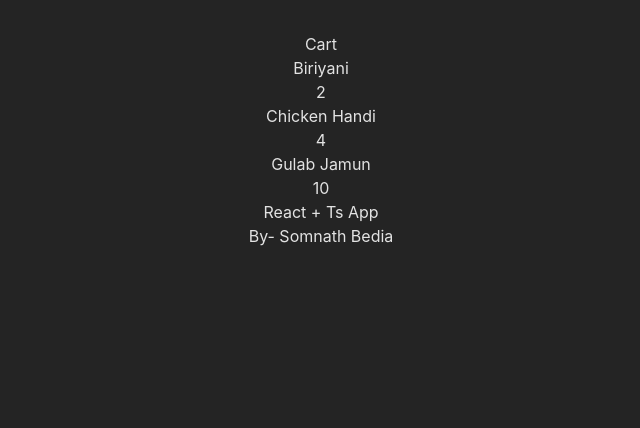
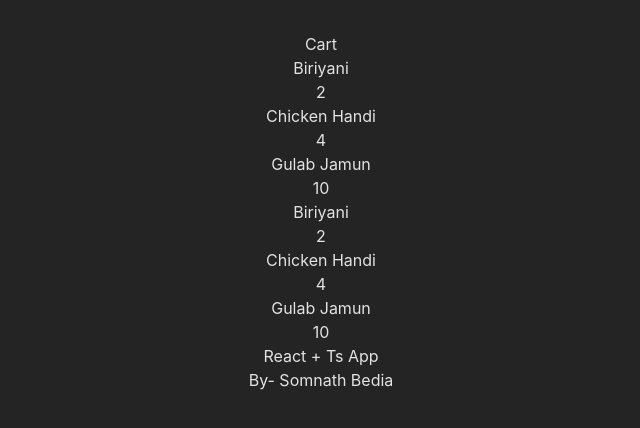
Before and after one commit to somnathbedia/pre-app, a React (Vite) app: page / in a window 1280 px wide. Shown: the top 428 px of the page, without its empty margins (319-959 px from the left). Built offline with nearby package versions, Linux system fonts and the light colour scheme.

Commit message:
method 2 of passing prop

```diff
--- a/src/components/Cart.tsx
+++ b/src/components/Cart.tsx
@@ -19,6 +19,8 @@
         }
     ]
 
+
+
   return (
     <section className="w-1/2 items-center">
       <h1>Cart</h1>
@@ -38,6 +40,10 @@
               item: "Gulab Jamun",
               quantity:10
           }} />
+
+          {
+            items.map((item)=> <MenuItem key={item.id} items={item}/>)
+          }
     </section>
   );
 }
--- a/src/components/MenuItem.tsx
+++ b/src/components/MenuItem.tsx
@@ -1,4 +1,4 @@
-type Item = {
+export type Item = {
   items: {
     id: number;
     item: string;
```
